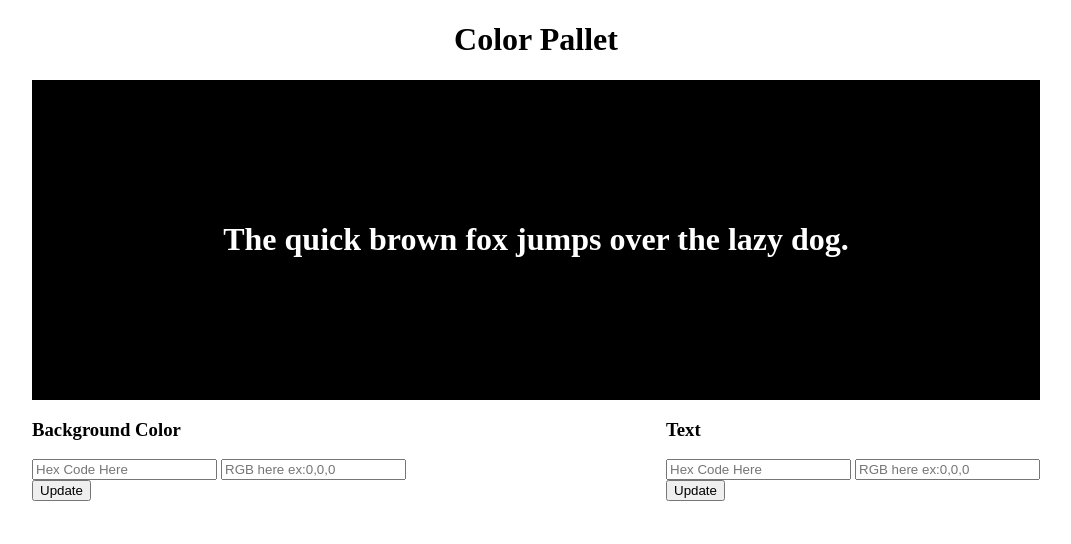
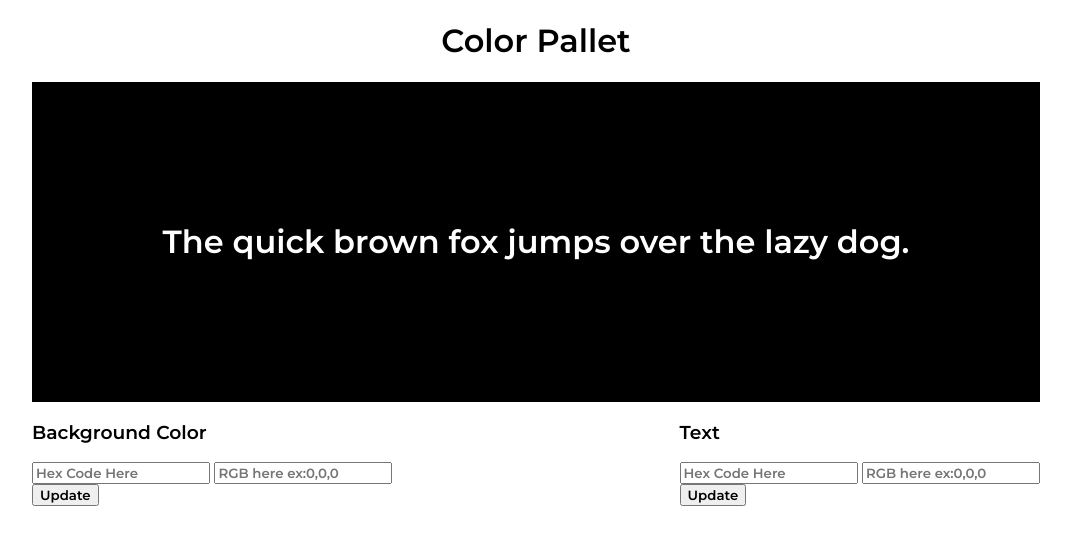
Before and after one commit to Harsh30092000/Harsh30092000.github.io, a plain HTML site: page color.html in a window 1280 px wide. Shown: the whole page, without its empty margins (104-1175 px from the left). Drawn offline with Linux system fonts and the light colour scheme.

Commit message:
Update font

```diff
--- a/color.html
+++ b/color.html
@@ -1,6 +1,7 @@
 <!DOCTYPE html>
 <html>
 <head>
+	<link href="https://fonts.googleapis.com/css2?family=Montserrat:wght@600&display=swap" rel="stylesheet">
 	<script type="text/javascript">
 		function rgbToHex(x)
 		{
@@ -56,6 +57,9 @@
 		}
 	</script>
 	<style type="text/css">
+		*{
+			font-family: "Montserrat";
+		}
 		h1
 		{
 			text-align: center;
```
